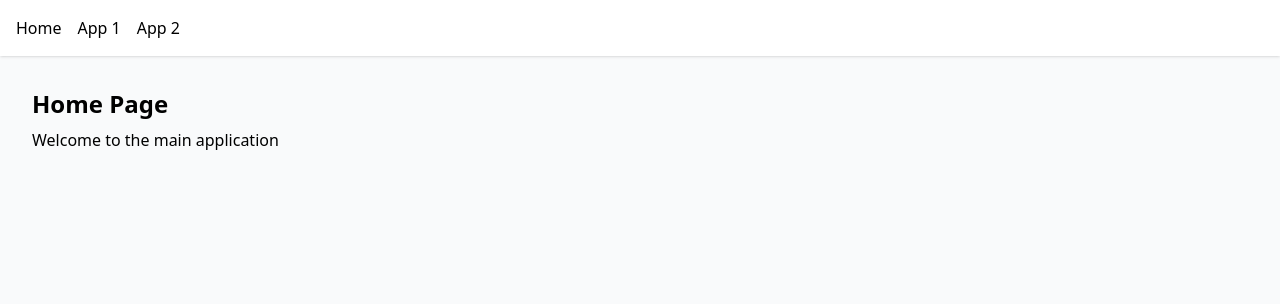
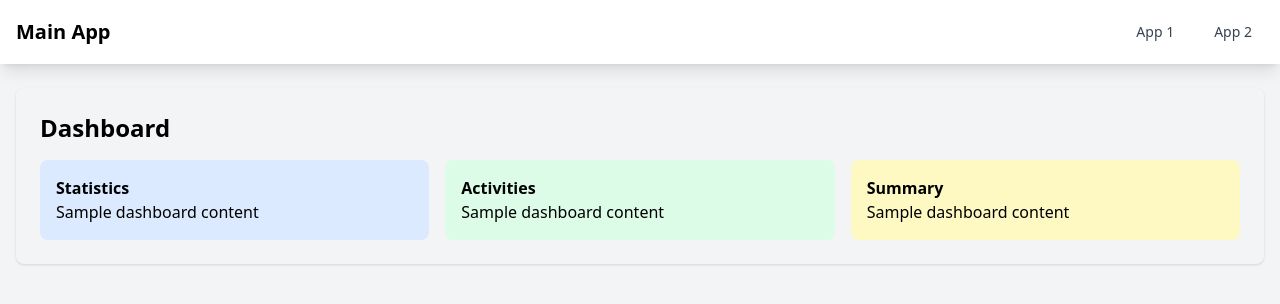
Before and after one commit to alihaider1998/main-app, a React (Vite) app: page / in a window 1280 px wide. Shown: the top 304 px of the page. Built offline with nearby package versions, Linux system fonts and the light colour scheme.

Commit message:
added dashboard

```diff
--- a/src/App.jsx
+++ b/src/App.jsx
@@ -1,53 +1,56 @@
 // src/App.jsx
 import { Suspense, lazy } from "react";
-import { BrowserRouter, Routes, Route, Link } from "react-router-dom";
+import { BrowserRouter as Router, Routes, Route, Link } from "react-router-dom";
+import Dashboard from "./components/Dashboard";
 
+// Lazy load the micro frontend apps
 const App1 = lazy(() => import("app1/App"));
 const App2 = lazy(() => import("app2/App"));
-
-function Home() {
-  return (
-    <div className="p-4">
-      <h1 className="text-2xl font-bold">Home Page</h1>
-      <p className="mt-2">Welcome to the main application</p>
-    </div>
-  );
-}
 
 function App() {
   // Get the base URL from the Vite environment
   const basename = import.meta.env.BASE_URL;
 
   return (
-    <BrowserRouter basename={basename}>
-      <div className="min-h-screen bg-gray-50">
-        <nav className="mb-4 bg-white shadow">
-          <div className="px-4 py-4 mx-auto max-w-7xl">
-            <div className="flex gap-4">
-              <Link to="/" className="font-medium hover:text-blue-600">
-                Home
-              </Link>
-              <Link to="/app1" className="font-medium hover:text-blue-600">
-                App 1
-              </Link>
-              <Link to="/app2" className="font-medium hover:text-blue-600">
-                App 2
-              </Link>
+    <Router basename={basename}>
+      <div className="min-h-screen bg-gray-100">
+        <nav className="bg-white shadow-lg">
+          <div className="px-4 mx-auto max-w-7xl">
+            <div className="flex justify-between h-16">
+              <div className="flex">
+                <Link to="/" className="flex items-center">
+                  <span className="text-xl font-bold">Main App</span>
+                </Link>
+              </div>
+              <div className="flex items-center space-x-4">
+                <Link
+                  to="/app1"
+                  className="px-3 py-2 text-sm font-medium text-gray-700 rounded-md hover:text-gray-900 hover:bg-gray-50"
+                >
+                  App 1
+                </Link>
+                <Link
+                  to="/app2"
+                  className="px-3 py-2 text-sm font-medium text-gray-700 rounded-md hover:text-gray-900 hover:bg-gray-50"
+                >
+                  App 2
+                </Link>
+              </div>
             </div>
           </div>
         </nav>
 
-        <div className="px-4 mx-auto max-w-7xl">
+        <main className="px-4 py-6 mx-auto max-w-7xl">
           <Suspense fallback={<div>Loading...</div>}>
             <Routes>
-              <Route path="/" element={<Home />} />
+              <Route path="/" element={<Dashboard />} />
               <Route path="/app1/*" element={<App1 />} />
               <Route path="/app2/*" element={<App2 />} />
             </Routes>
           </Suspense>
-        </div>
+        </main>
       </div>
-    </BrowserRouter>
+    </Router>
   );
 }
 
--- a/vite.config.js
+++ b/vite.config.js
@@ -49,7 +49,7 @@ export default defineConfig({
       shared: ["react", "react-dom"],
     }),
   ],
-  base: "/main-app/",
+  base: BASE_URL,
   build: {
     target: "esnext",
     modulePreload: false,
```
